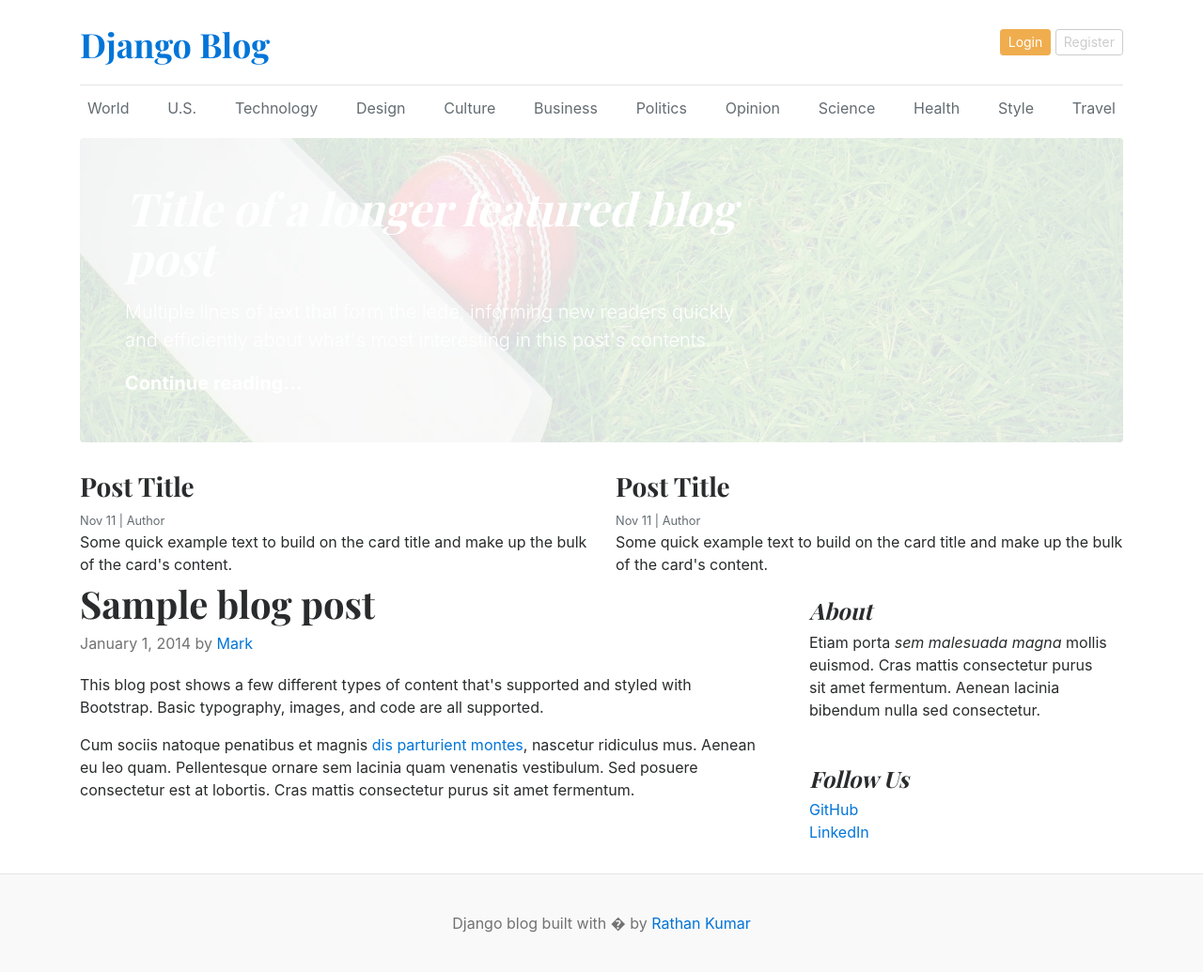
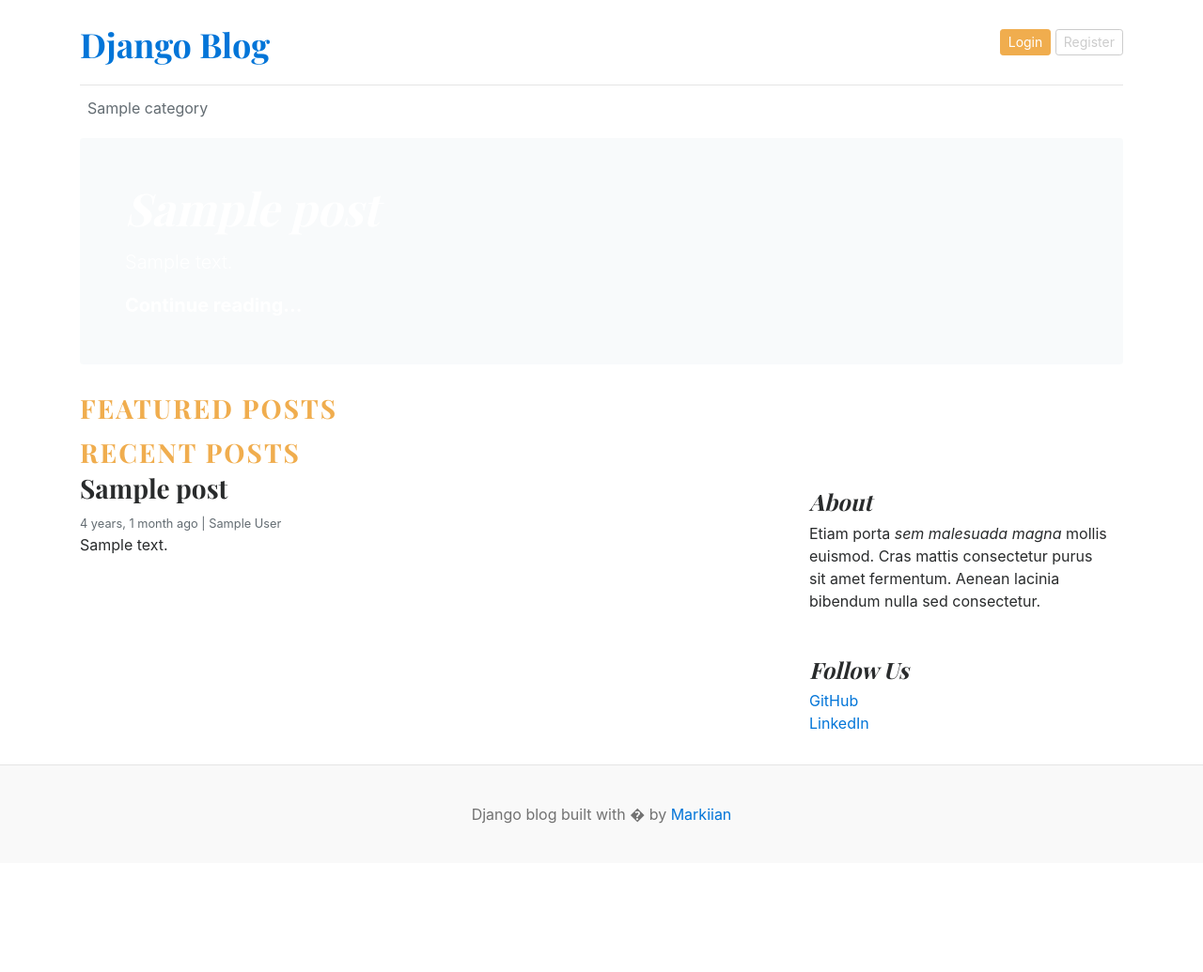
Before and after one commit to mrknd/django-blog, a Django app: template templates/home.html in a window 1280 px wide. Shown: the whole page at 94% size. After the commit the page ends 877 px from the top, so only its background shows below. Run offline with Django 3.2, Linux system fonts and the light colour scheme; the template is opened without the code that fills it: most values are stand-ins (such as "Sample title", 1, 10 or a date in 2020); grey boxes marked "Sample" are stand-in pictures.

Commit message:
posts by category

```diff
--- a/Blog_Application/settings.py
+++ b/Blog_Application/settings.py
@@ -65,6 +65,7 @@
                 'django.template.context_processors.request',
                 'django.contrib.auth.context_processors.auth',
                 'django.contrib.messages.context_processors.messages',
+                'blogs.context_processors.get_categories',
             ],
         },
     },
--- a/Blog_Application/urls.py
+++ b/Blog_Application/urls.py
@@ -15,7 +15,7 @@
     2. Add a URL to urlpatterns:  path('blog/', include('blog.urls'))
 """
 from django.contrib import admin
-from django.urls import path
+from django.urls import path, include
 from django.conf.urls.static import static
 from django.conf import settings
 
@@ -25,6 +25,7 @@
 urlpatterns = [
     path('admin/', admin.site.urls),
     path('', views.home, name='home_page'),
+    path('category/', include('blogs.urls'))
 
 ]
 
--- /dev/null
+++ b/blogs/context_processors.py
@@ -0,0 +1,6 @@
+from .models import Category
+
+
+def get_categories(request):    # Виводить список категорій на кожній сторінці
+    categories = Category.objects.all()
+    return dict(categories=categories)
--- /dev/null
+++ b/blogs/urls.py
@@ -0,0 +1,6 @@
+from django.urls import path
+from . import views
+
+urlpatterns = [
+    path('<int:category_id>/', views.posts_by_category, name='posts_by_category')
+]
--- /dev/null
+++ b/templates/404.html
@@ -0,0 +1 @@
+<p>Category does not exists</p>
--- /dev/null
+++ b/templates/base.html
@@ -0,0 +1,49 @@
+<!-- Header Part -->
+{% load static %}
+
+<!DOCTYPE html>
+<html lang="en">
+<head>
+    <meta charset="UTF-8">
+    <meta http-equiv="X-UA-Compatible" content="IE=edge">
+    <meta name="viewport" content="width=device-width, initial-scale=1.0">
+    <title>Django Blogs</title>
+    <link href="https://getbootstrap.com/docs/4.0/dist/css/bootstrap.min.css" rel="stylesheet">
+    <link href="https://fonts.googleapis.com/css?family=Playfair+Display:700,900" rel="stylesheet">
+    <link href="{% static 'css/blog.css' %}" rel="stylesheet">
+</head>
+<body>
+    <div class="container">
+    <header class="blog-header py-3">
+        <div class="row flex-nowrap justify-content-between align-items-center">
+            <div class="col-8 pt-1">
+                <a class="blog-header-logo text-dark" href="/">Django Blog</a>
+            </div>
+            <div class="col-4 d-flex justify-content-end align-items-center">
+                <a class="btn btn-sm btn-warning" href="#">Login</a> &nbsp;
+                <a class="btn btn-sm btn-outline-secondary" href="#">Register</a>
+            </div>
+        </div>
+    </header>
+
+
+    <div class="nav-scroller py-1 mb-2">
+        <nav class="nav d-flex justify-content-between">
+            {% for category in categories %}
+                <a class="p-2 text-muted" href="{% url 'posts_by_category' category.id %}">{{ category.category_name }}</a>
+            {% endfor %}
+        </nav>
+    </div>
+
+
+    <!-- Main Content Block -->
+    {% block content %}
+
+    {% endblock %}
+    </div>
+    <!-- Footer Part -->
+    <footer class="blog-footer">
+        <p>Django blog built with � by <a href="#">Markiian</a></p>
+    </footer>
+</body>
+</html>
--- a/templates/home.html
+++ b/templates/home.html
@@ -1,101 +1,61 @@
-{%  load static %}
+{%  extends 'base.html' %}
+{% block content %}
 
-<!DOCTYPE html>
-<html lang="en">
-<head>
-    <meta charset="UTF-8">
-    <meta http-equiv="X-UA-Compatible" content="IE=edge">
-    <meta name="viewport" content="width=device-width, initial-scale=1.0">
-    <title>Django Blogs</title>
-    <link href="https://getbootstrap.com/docs/4.0/dist/css/bootstrap.min.css" rel="stylesheet">
-    <link href="https://fonts.googleapis.com/css?family=Playfair+Display:700,900" rel="stylesheet">
-    <link href="{% static 'css/blog.css' %}" rel="stylesheet">
-  </head>
-<body>
-    <div class="container">
-      <header class="blog-header py-3">
-        <div class="row flex-nowrap justify-content-between align-items-center">
-          <div class="col-8 pt-1">
-            <a class="blog-header-logo text-dark" href="/">Django Blog</a>
-          </div>
-          <div class="col-4 d-flex justify-content-end align-items-center">
-            <a class="btn btn-sm btn-warning" href="#">Login</a> &nbsp;
-            <a class="btn btn-sm btn-outline-secondary" href="#">Register</a>
-          </div>
-        </div>
-      </header>
-
-      <div class="nav-scroller py-1 mb-2">
-        <nav class="nav d-flex justify-content-between">
-          <a class="p-2 text-muted" href="#">World</a>
-          <a class="p-2 text-muted" href="#">U.S.</a>
-          <a class="p-2 text-muted" href="#">Technology</a>
-          <a class="p-2 text-muted" href="#">Design</a>
-          <a class="p-2 text-muted" href="#">Culture</a>
-          <a class="p-2 text-muted" href="#">Business</a>
-          <a class="p-2 text-muted" href="#">Politics</a>
-          <a class="p-2 text-muted" href="#">Opinion</a>
-          <a class="p-2 text-muted" href="#">Science</a>
-          <a class="p-2 text-muted" href="#">Health</a>
-          <a class="p-2 text-muted" href="#">Style</a>
-          <a class="p-2 text-muted" href="#">Travel</a>
-        </nav>
-      </div>
-
-
-
-<div class="jumbotron p-3 p-md-5 text-white rounded bg-dark" style="background-image: url({% static 'images/cricket.jpg' %});background-blend-mode: overlay;background-size:cover;">
+    {% for post in featured_posts %}
+        {% if forloop.first %}
+            <div class="jumbotron p-3 p-md-5 text-white rounded bg-dark"
+                 style="background-image: url({{ post.feature_image.url }});background-blend-mode: overlay;background-size:cover;">
                 <div class="col-md-8 px-0">
-      <h1 class="display-4 font-italic">Title of a longer featured blog post</h1>
-      <p class="lead my-3">Multiple lines of text that form the lede, informing new readers quickly and efficiently about what's most interesting in this post's contents.</p>
+                    <h1 class="display-4 font-italic">{{ post.title }}</h1>
+                    <p class="lead my-3">{{ post.short_description | truncatewords:20 }}</p>
                     <p class="lead mb-0"><a href="#" class="text-white font-weight-bold">Continue reading...</a></p>
                 </div>
             </div>
+        {% endif %}
+    {% endfor %}
 
+    <!-- Featured Posts -->
+    <h3 class="text-uppercase text-warning" style="letter-spacing: 2px;">Featured Posts</h3>
     <div class="row mb-2">
+        {% for post in featured_posts %}
+            {% if not forloop.first %}
                 <div class="col-md-6">
-      <div class="card border-0" >
+                    <div class="card border-0">
                         <div class="card-body">
-          <h3>Post Title</h3>
-          <small class="mb-1 text-muted">Nov 11 | Author</small>
-          <p class="card-text">Some quick example text to build on the card title and make up the bulk of the card's content.</p>
+                            <h3>{{ post.title }}</h3>
+                            <small class="mb-1 text-muted">{{ post.created_at | timesince }} ago
+                                | {{ post.author }}</small>
+                            <p class="card-text">{{ post.short_description | truncatewords:25 }}</p>
                         </div>
                     </div>
                 </div>
-    <div class="col-md-6">
-      <div class="card border-0" >
-        <div class="card-body">
-          <h3>Post Title</h3>
-          <small class="mb-1 text-muted">Nov 11 | Author</small>
-          <p class="card-text">Some quick example text to build on the card title and make up the bulk of the card's content.</p>
-        </div>
-      </div>
-    </div>
+            {% endif %}
+        {% endfor %}
     </div>
 
+    <!-- Recent Articles -->
+    <h3 class="text-uppercase text-warning" style="letter-spacing: 2px;">Recent Posts</h3>
     <main role="main" class="container p-0">
         <div class="row">
             <div class="col-md-8 blog-main">
-
-        <div class="blog-post">
-          <h2 class="blog-post-title">Sample blog post</h2>
-          <p class="blog-post-meta">January 1, 2014 by <a href="#">Mark</a></p>
-
-          <p>This blog post shows a few different types of content that's supported and styled with Bootstrap. Basic typography, images, and code are all supported.</p>
-
-          <p>Cum sociis natoque penatibus et magnis <a href="#">dis parturient montes</a>, nascetur ridiculus mus. Aenean eu leo quam. Pellentesque ornare sem lacinia quam venenatis vestibulum. Sed posuere consectetur est at lobortis. Cras mattis consectetur purus sit amet fermentum.</p>
-
-
+                {% for post in posts %}
+                    <div class="card border-0">
+                        <div class="card-body">
+                            <h3>{{ post.title }}</h3>
+                            <small class="mb-1 text-muted">{{ post.created_at | timesince }} ago
+                                | {{ post.author }}</small>
+                            <p class="card-text">{{ post.short_description | truncatewords:30 }}</p>
                         </div>
-        <!-- /.blog-post -->
-
+                    </div>
+                {% endfor %}
             </div>
             <!-- /.blog-main -->
 
             <aside class="col-md-4 blog-sidebar">
                 <div class="p-3 mb-3 bg-light rounded">
                     <h4 class="font-italic">About</h4>
-          <p class="mb-0">Etiam porta <em>sem malesuada magna</em> mollis euismod. Cras mattis consectetur purus sit amet fermentum. Aenean lacinia bibendum nulla sed consectetur.</p>
+                    <p class="mb-0">Etiam porta <em>sem malesuada magna</em> mollis euismod. Cras mattis consectetur
+                        purus sit amet fermentum. Aenean lacinia bibendum nulla sed consectetur.</p>
                 </div>
 
                 <div class="p-3">
@@ -111,9 +71,4 @@
 
     </main><!-- /.container -->
 
-</div>
-<footer class="blog-footer">
-  <p>Django blog built with � by <a href="#">Rathan Kumar</a></p>
-</footer>
-</body>
-</html>
+{% endblock %}
```
Also changed, not shown: Blog_Application/views.py (+9 -1 lines), blogs/views.py (+23 -1 lines), templates/posts_by_category.html (added, +37 -0 lines). Lines whose indentation alone changed are shown as unchanged.
